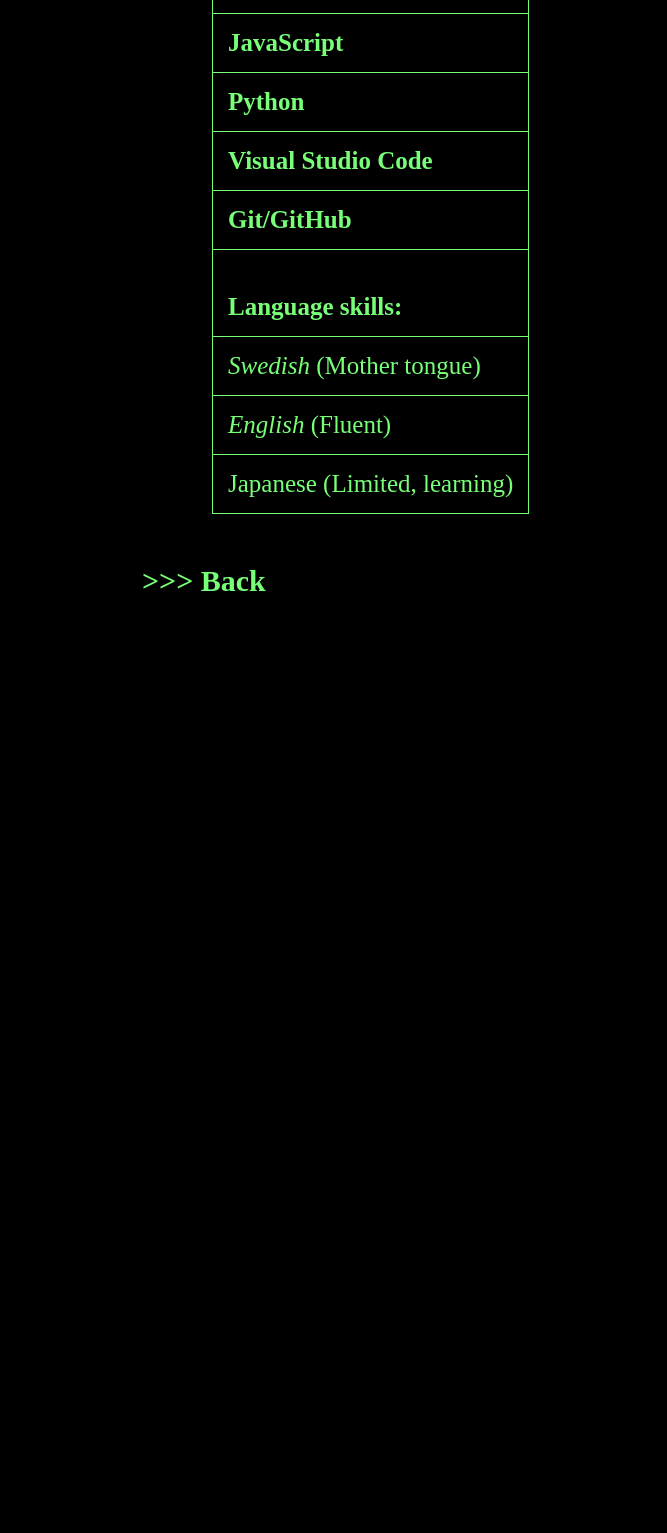
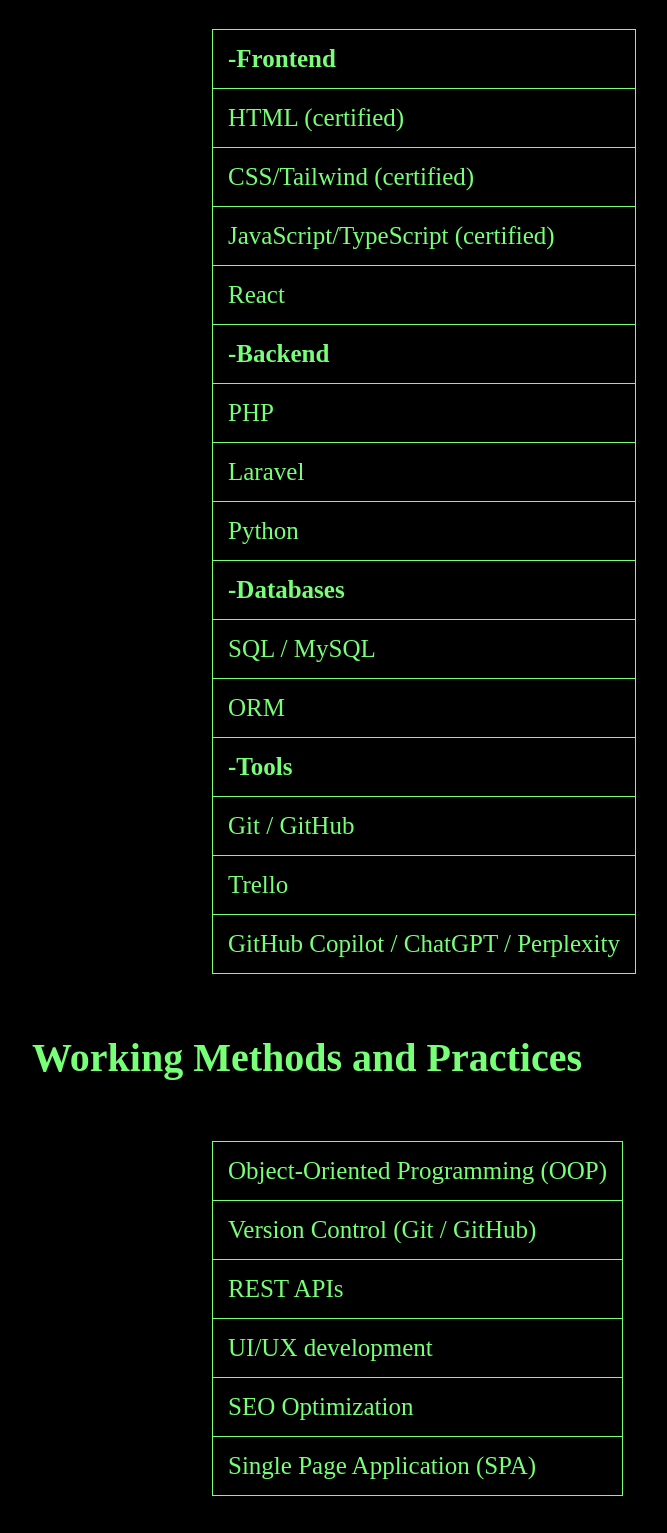
Before and after one commit to BillyD3vs06/PORTFOLIO, a plain HTML site: page Merits.html in a window 1280 px wide. Shown: the part 258-1791 px from the top of the page, without its empty margins (36-703 px from the left). Before the commit the page ends 926 px from the top, so only its background shows below. Drawn offline with Linux system fonts and the light colour scheme.

Commit message:
Added changes; updated my portfolio and skill sets

```diff
--- a/Merits.html
+++ b/Merits.html
@@ -8,21 +8,53 @@
 </head>
 <body>
 
-    <h2> Experiences and other Merits</h2>
+    <h2>Experiences and other Merits</h2>
+
+    <h3>Technical Skills</h3>
 
     <ul class="text">
         <table>
-        <tr><th>Technical skills:</th></tr>
-        <tr><td><strong>HTML/CSS</strong></td></tr>
-        <tr><td><strong>JavaScript</strong></td></tr>
-        <tr><td><strong>Python</strong></td></tr>
-        <tr><td><strong>Visual Studio Code</strong></td></tr>
-        <tr><td><strong>Git/GitHub</strong></td></tr>
+        <tr><th>-Frontend</th></tr>
+        <tr><td>HTML (certified)</td></tr>
+        <tr><td>CSS/Tailwind (certified)</td></tr>
+        <tr><td>JavaScript/TypeScript (certified)</td></tr>
+        <tr><td>React</td></tr>
 
-        <tr><th><br>Language skills:</th></tr>
-        <tr><td><em>Swedish</em> (Mother tongue)</td></tr>
-        <tr><td><em>English</em> (Fluent)</td></tr>
-        <tr><td>Japanese (Limited, learning)</td></tr>
+        <tr><th>-Backend</th></tr>
+        <tr><td>PHP</td></tr>
+        <tr><td>Laravel</td></tr>
+        <tr><td>Python</td></tr>
+
+        <tr><th>-Databases</th></tr>
+        <tr><td>SQL / MySQL</td></tr>
+        <tr><td>ORM</td></tr>
+
+            <tr><th>-Tools</th></tr>
+            <tr><td>Git / GitHub</td></tr>
+            <tr><td>Trello</td></tr>
+            <tr><td>GitHub Copilot / ChatGPT / Perplexity</td></tr>
+        </table>
+    </ul>
+
+
+        <h3>Working Methods and Practices</h3>
+    <ul class="text">
+        <table>
+            <tr><td>Object-Oriented Programming (OOP)</td></tr>
+            <tr><td>Version Control (Git / GitHub)</td></tr>
+            <tr><td>REST APIs</td></tr>
+            <tr><td>UI/UX development</td></tr>
+            <tr><td>SEO Optimization</td></tr>
+            <tr><td>Single Page Application (SPA)</td></tr>
+        </table>
+    </ul>
+
+    <h3>Language skills</h3>
+    <ul class="text">
+        <table>
+            <tr><td><em>Swedish</em> (C2, Mother tongue)</td></tr>
+            <tr><td><em>English</em> (B2, fluent in speach and writing)</td></tr>
+            <tr><td>Japanese (A2)</td></tr>
         </table>
     </ul>
     <a href="index.html">
```
Also changed, not shown: AboutMe.html (+10 -9 lines), ContactMe.html (+6 -2 lines), Projects.html (+9 -0 lines), index.html (+1 -1 lines).
